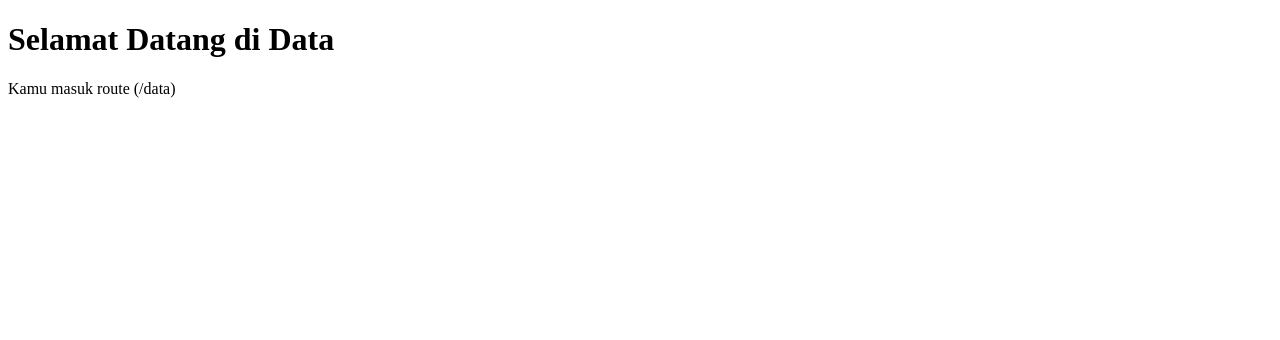
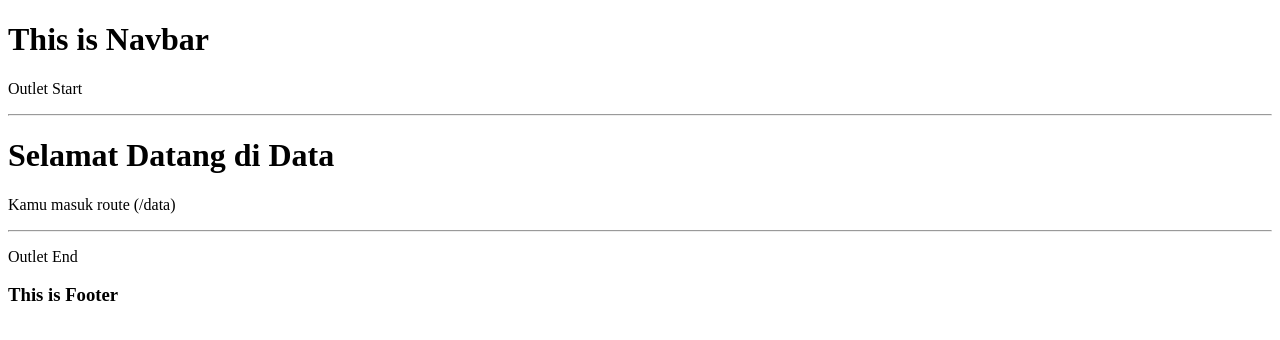
Before and after one commit to RivanFadlani/belajar-react, a React (Vite) app in the folder belajar-react-router/: page /data in a window 1280 px wide. Shown: the top 340 px of the page. Built offline with nearby package versions, Linux system fonts and the light colour scheme.

Commit message:
study(ch.2): Outlet (Mirip Seperti React Children)

```diff
--- a/belajar-react-router/src/main.tsx
+++ b/belajar-react-router/src/main.tsx
@@ -8,6 +8,7 @@ import Product from "./pages/Product";
 import Seller from "./pages/Seller";
 import Customer from "./pages/Customer";
 import Data from "./pages/Data";
+import DataLayout from "./pages/DataLayout";
 
 createRoot(document.getElementById("root")!).render(
   <StrictMode>
@@ -17,7 +18,11 @@ createRoot(document.getElementById("root")!).render(
         <Route path="/" element={<Home />} />
         <Route path="/about" element={<About />} />
         {/* Menggunakan Nested Route */}
-        <Route path="/data">
+        {/* Wrapper tidak direkomendasikan dijadikan sebagai index router,
+            karena wrapper biasanya digunakan untuk menyediakan struktur component
+            seperti navbar, header, atau footer
+          */}
+        <Route path="/data" element={<DataLayout />}>
           <Route index element={<Data />} /> {/* Halaman utama di (/data) */}
           <Route path="product" element={<Product />} />
           <Route path="seller" element={<Seller />} />
--- /dev/null
+++ b/belajar-react-router/src/pages/DataLayout.tsx
@@ -0,0 +1,24 @@
+import { Outlet } from "react-router";
+
+const DataLayout = () => {
+  return (
+    <>
+      <div>
+        <h1>This is Navbar</h1>
+        <p>Outlet Start</p>
+        <hr />
+      </div>
+      <div>
+        {/* Fungsinya kurang lebih mirip dengan React {children} */}
+        <Outlet />
+      </div>
+      <div>
+        <hr />
+        <p>Outlet End</p>
+        <h3>This is Footer</h3>
+      </div>
+    </>
+  );
+};
+
+export default DataLayout;
```
